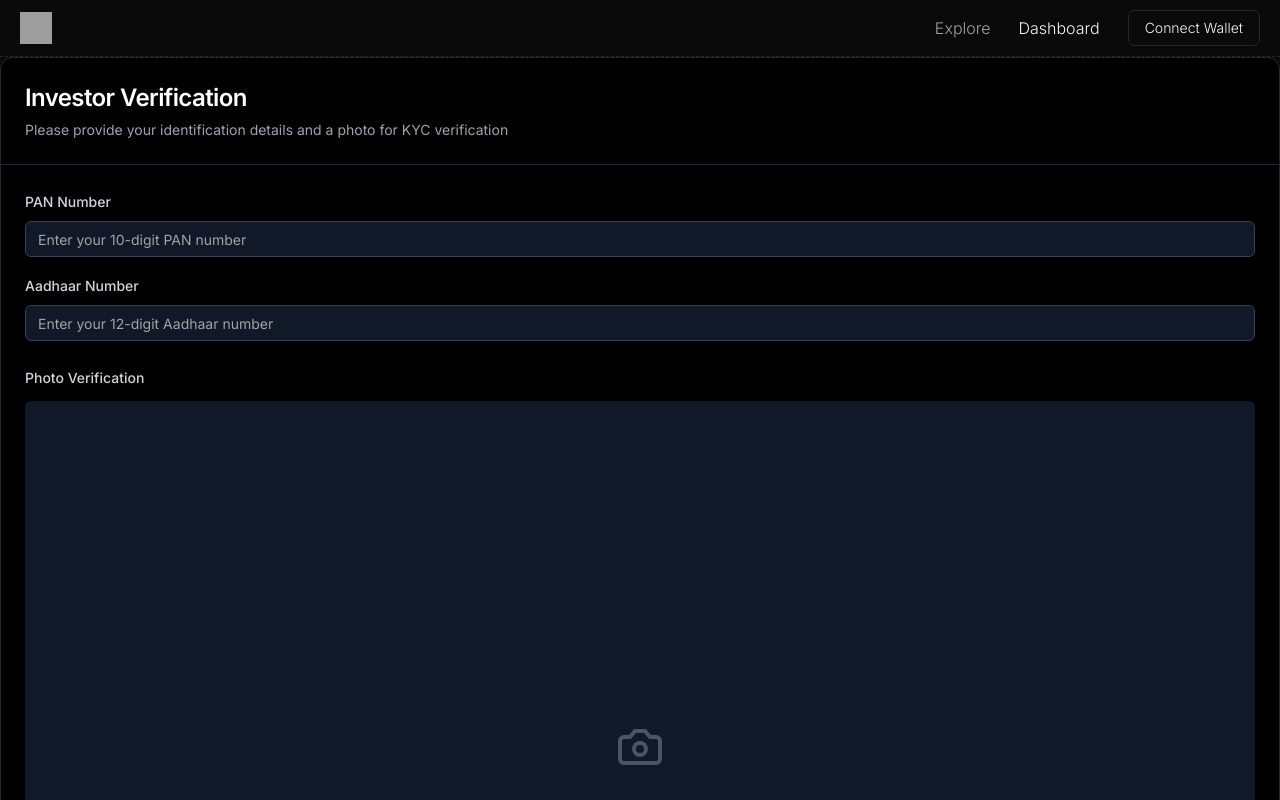
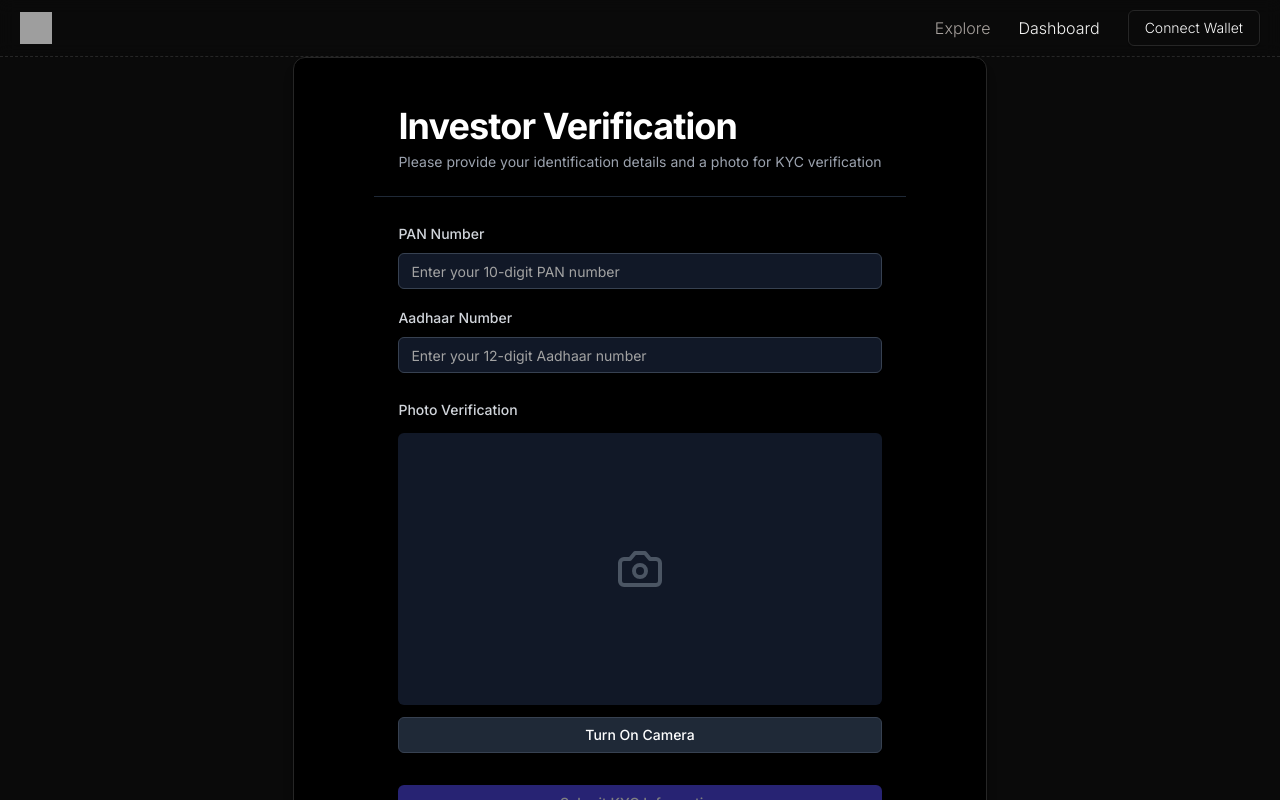
Before and after one commit to agnij-dutta/ZeedChain, a Next.js app in the folder client/: page /investorkyc in a window 1280 px wide. Shown: the top 800 px of the page. Built offline with nearby package versions, Linux system fonts and the light colour scheme; grey boxes are pictures that could not be loaded.

Commit message:
minor changes

```diff
--- a/client/app/investorkyc/page.tsx
+++ b/client/app/investorkyc/page.tsx
@@ -108,9 +108,9 @@ export default function KycForm() {
   };
 
   return (
-    <Card className="shadow-lg bg-black text-white">
+    <Card className="shadow-lg bg-black text-white px-20 py-6 max-w-[90vw] mx-auto">
       <CardHeader className="border-b border-gray-800">
-        <CardTitle className="text-2xl">Investor Verification</CardTitle>
+        <CardTitle className="text-4xl font-bold">Investor Verification</CardTitle>
         <CardDescription className="text-gray-400">Please provide your identification details and a photo for KYC verification</CardDescription>
       </CardHeader>
       <form onSubmit={handleSubmit}>
```
